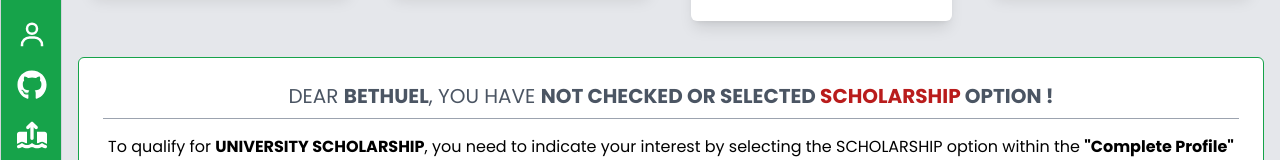
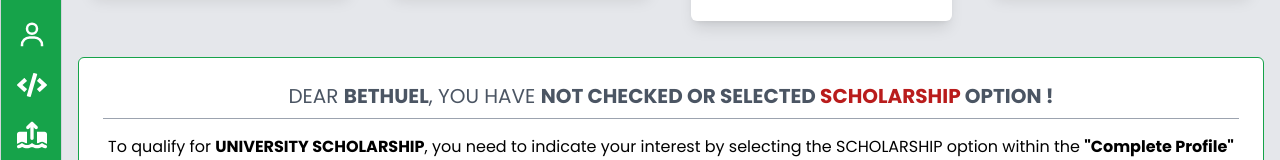
Before and after one commit to Blissmal/helbLike-tailwind, a React (Vite) app: page / in a window 1280 px wide. Shown: the part 263-423 px from the top of the page. Built offline with nearby package versions, Linux system fonts and the light colour scheme.

Commit message:
updated icons in floatleft section

```diff
--- a/src/components/FloatLeft.jsx
+++ b/src/components/FloatLeft.jsx
@@ -1,5 +1,5 @@
 import { useState } from 'react';
-import { FaGithub, FaHome } from 'react-icons/fa';
+import {FaCode, FaHome} from 'react-icons/fa';
 import propTypes from "prop-types"
 import { Link } from 'react-router-dom';
 import { FaArrowUpFromGroundWater } from "react-icons/fa6";
@@ -14,7 +14,7 @@ const FloatLeft = ({ toggle }) => {
     { icon: <MdEmail size={30} color="white" />, label: "Coffee", link: "/loans"},
     { icon: <MdMenu size={30} color="white" />, label: "Apple" },
     { icon: <BiUser size={30} color="white" />, label: "Android" },
-    { icon: <FaGithub size={30} color="white" />, label: "Github" },
+    { icon: <FaCode size={30} color="white" />, label: "Github" },
     { icon: <FaArrowUpFromGroundWater size={30} color="white" />, label: "Twitter" },
     { icon: <MdSettings size={30} color="white" />, label: "Facebook" },
   ];
```
